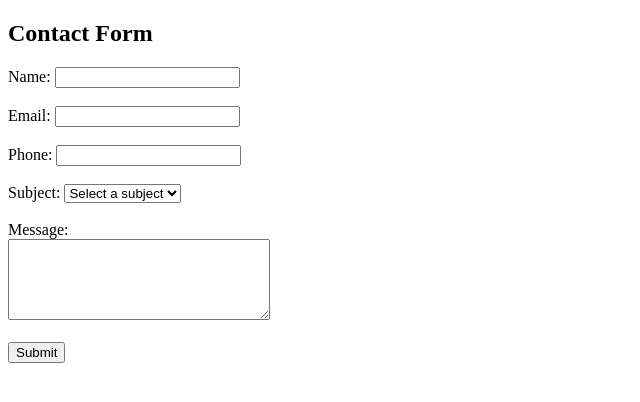
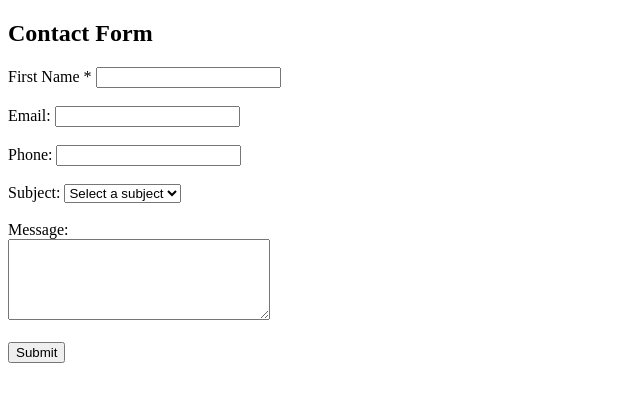
Before and after one commit to konradkelly/Hartonotary, a PHP site: page / in a window 1280 px wide. Shown: the top 402 px of the page, without its empty margins (0-640 px from the left). Run offline with PHP 8.4, Linux system fonts and the light colour scheme; data that the repository does not hold is empty.

Commit message:
added firstName php variable

```diff
--- a/public/index.php
+++ b/public/index.php
@@ -9,8 +9,9 @@
     <form action="/submit" method="POST">
         <h2>Contact Form</h2>
 
-        <label for="name">Name:</label>
-        <input type="text" id="name" name="name" required>
+        <label for="firstName">First Name *</label>
+  <input type="text" id="firstName" name="firstName" value="<?php echo $firstName; ?>">
+  <span class="error"><?php echo $firstNameErr; ?></span>
         <br><br>
 
         <label for="email">Email:</label>
```
